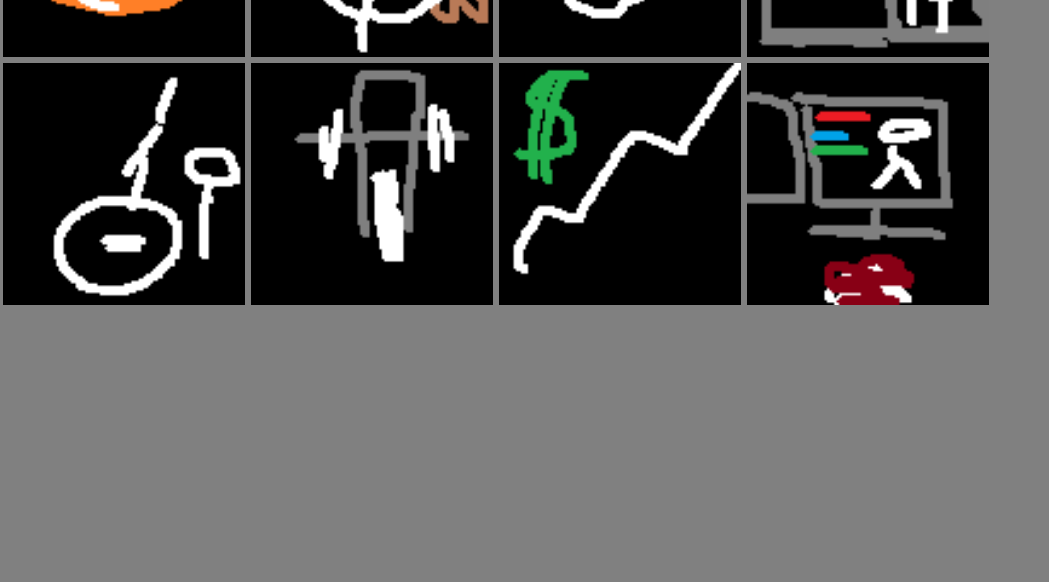
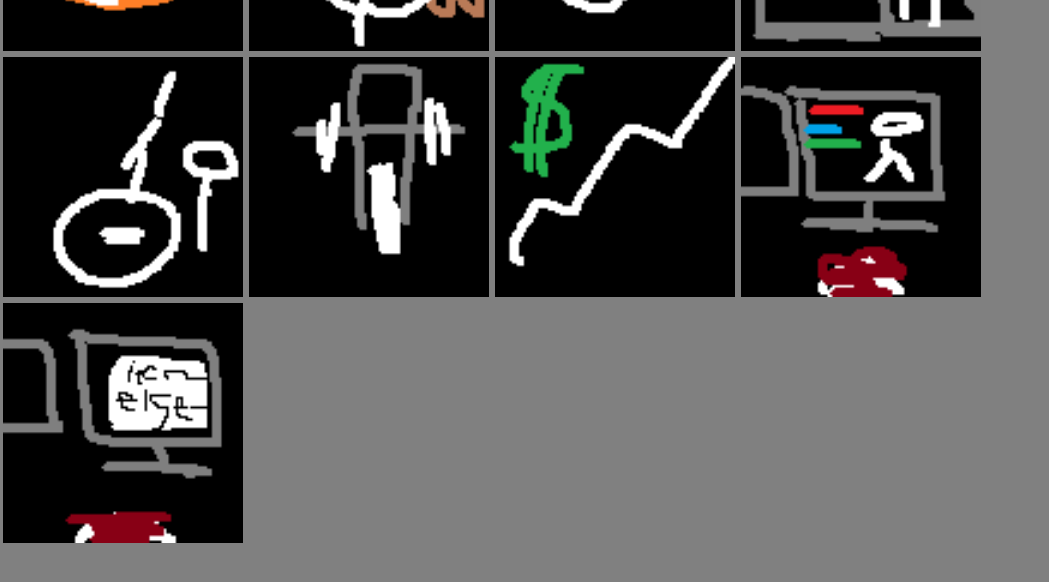
Before and after one commit to hunnypotpotatobutt/activityTracker, a plain HTML site: page index.html in a window 1280 px wide. Shown: the part 784-1366 px from the top of the page, without its empty margins (0-1049 px from the left). Drawn offline with Linux system fonts and the light colour scheme.

Commit message:
Add files via upload

```diff
--- a/initialize.js
+++ b/initialize.js
@@ -1,5 +1,5 @@
 
-activities = ["masturbate", "gamesWithBro", "rest", "league", "momma", "parasocial", "sleep", "stats", "webBrowsing", "huny", "prepareFoodDrink","shower","bike","lift","muny","casualGaming"];
+activities = ["masturbate", "gamesWithBro", "rest", "league", "momma", "parasocial", "sleep", "stats", "webBrowsing", "huny", "prepareFoodDrink","shower","bike","lift","muny","casualGaming", "gameDev"];
 activityTime = new Array(activities.length);
 lastPicClicked = "none";
 
--- a/stylesheet.css
+++ b/stylesheet.css
@@ -33,8 +33,8 @@ overflow: hidden;
     background-color: yellow;
 }
 .activityPics {
-  height: 242;
-  width: 242;
+  height: 240;
+  width: 240;
   border: 3px solid gray;
 
 }
```
